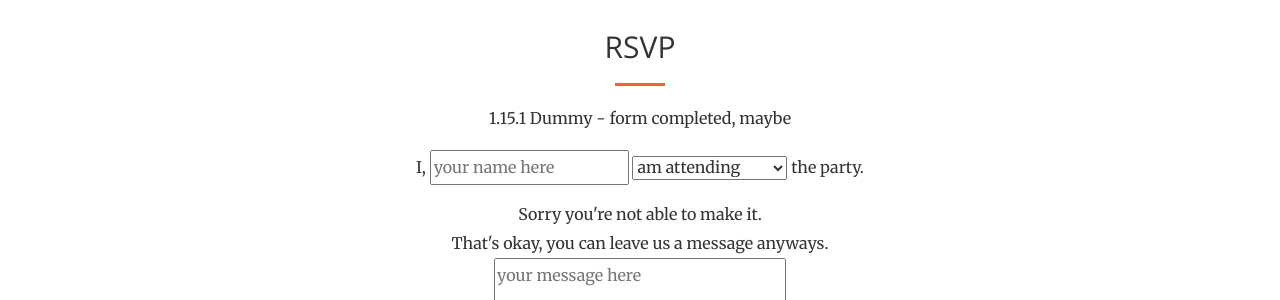
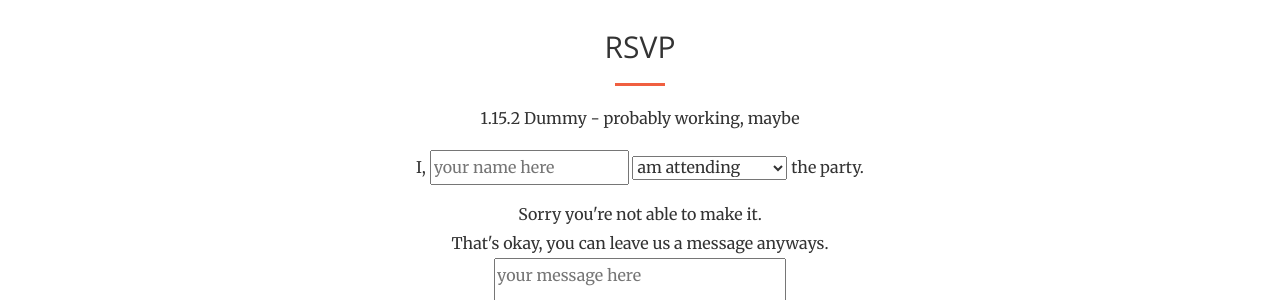
Before and after one commit to notbleh/wed-website, a Jekyll site: the page built from live.html, in a window 1280 px wide and 900 px high, scrolled down 2839 px. Shown: the part 152-452 px from the top of the window. Built offline with Jekyll 4.4.1, drawn with Linux system fonts in a browser that asks for light colours.

Commit message:
Update rsvp1.html

```diff
--- a/_includes/rsvp1.html
+++ b/_includes/rsvp1.html
@@ -8,7 +8,7 @@
                     <!-- form action="https://www.formingo.co/submit/27f31d48-c28a-4b27-9309-5ca7df47b37a" method="POST" -->
                     <form action="https://www.formingo.co/submit/ba5393dc-4cc1-43f7-93b6-0200b8be6876" method="POST" name="rsvpform" id="rsvpform" class="rsvp-form">
                         <div class="form-group">
-                            <p>1.15.1 Dummy - form completed, maybe</p>
+                            <p>1.15.2 Dummy - probably working, maybe</p>
                             I, <span>
                                 <input type="text" name="name" id="name" placeholder="your name here">
                                 <select id="attending" name="attending">
```
